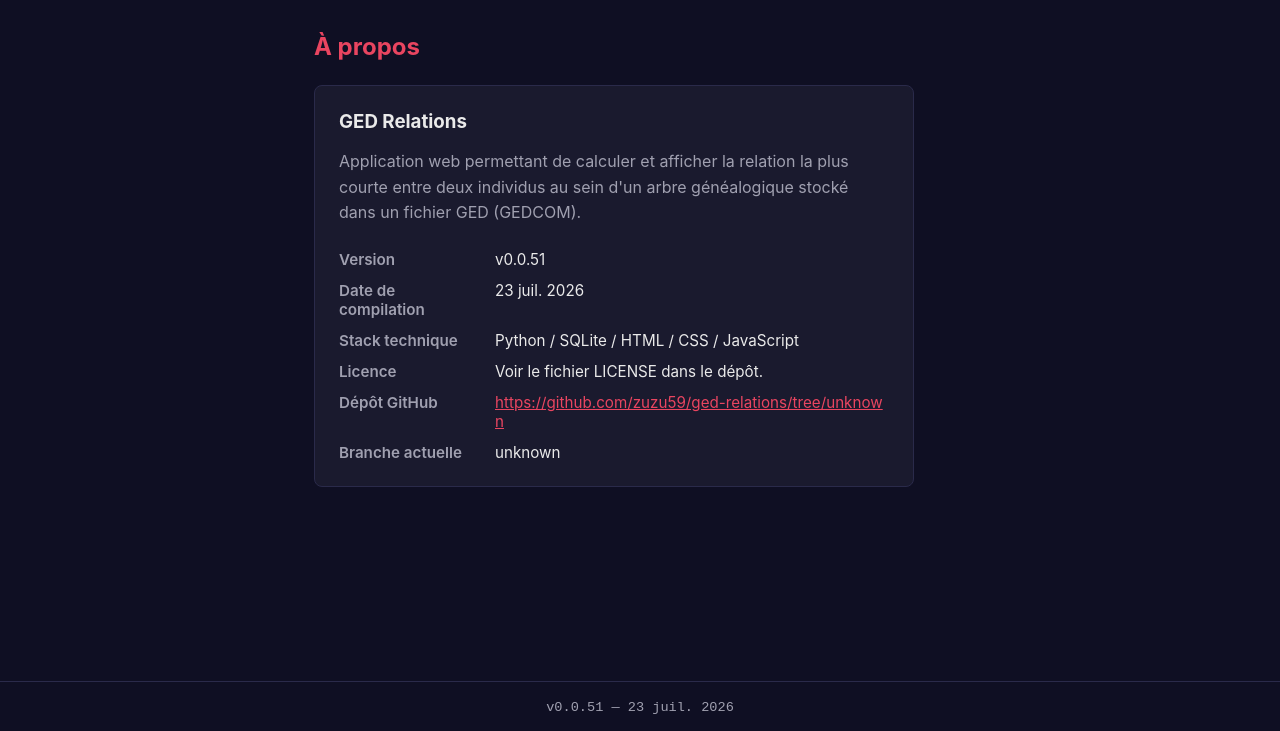
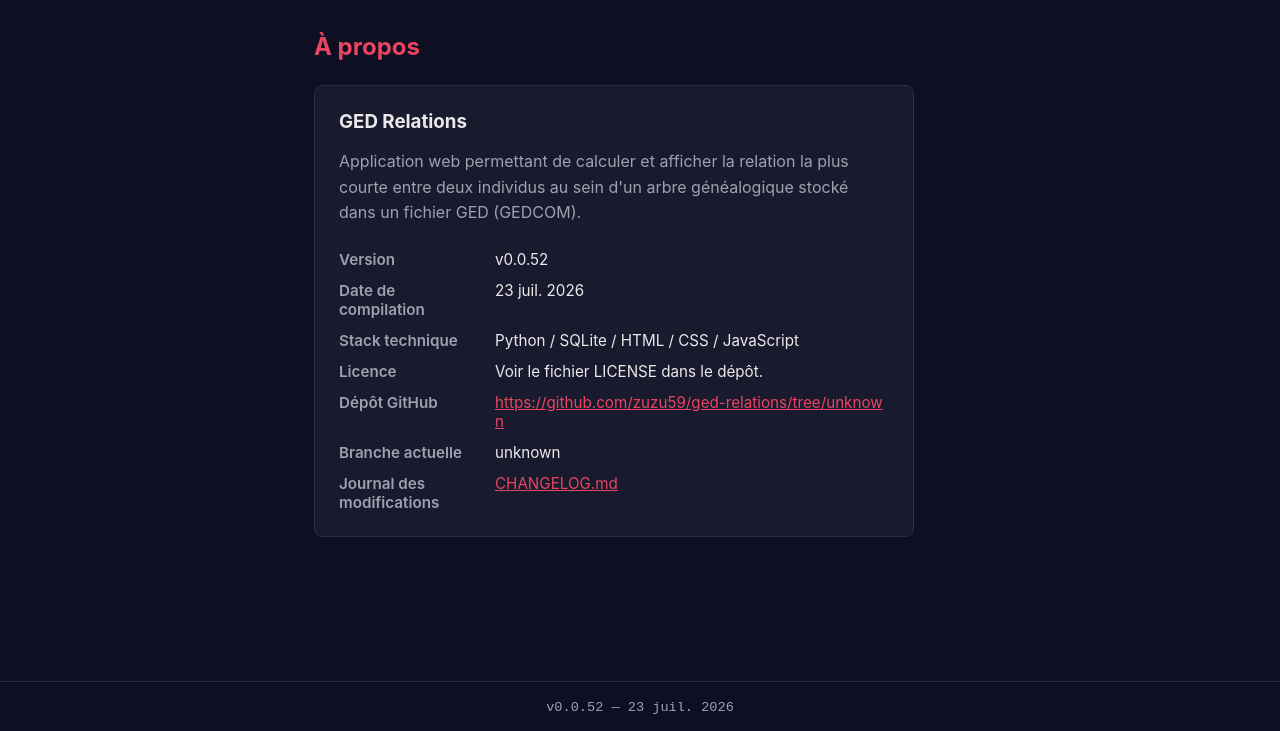
Before and after one commit to zuzu59/ged-relations, a Flask app: page /about in a window 1280 px wide. Shown: the part 69-800 px from the top of the page. Run offline with Flask 3, Linux system fonts and the light colour scheme.

Commit message:
docs: ajout du lien vers CHANGELOG.md dans la page À propos

```diff
--- a/templates/about.html
+++ b/templates/about.html
@@ -37,6 +37,9 @@
 
             <dt>Branche actuelle</dt>
             <dd>{{ current_branch }}</dd>
+
+            <dt>Journal des modifications</dt>
+            <dd><a href="https://github.com/zuzu59/ged-relations/blob/ver1/CHANGELOG.md" target="_blank" rel="noopener">CHANGELOG.md</a></dd>
         </dl>
     </div>
 </div>
--- a/version.txt
+++ b/version.txt
@@ -1 +1 @@
-0.0.50
+0.0.51
```
Also changed, not shown: 2 other files.
